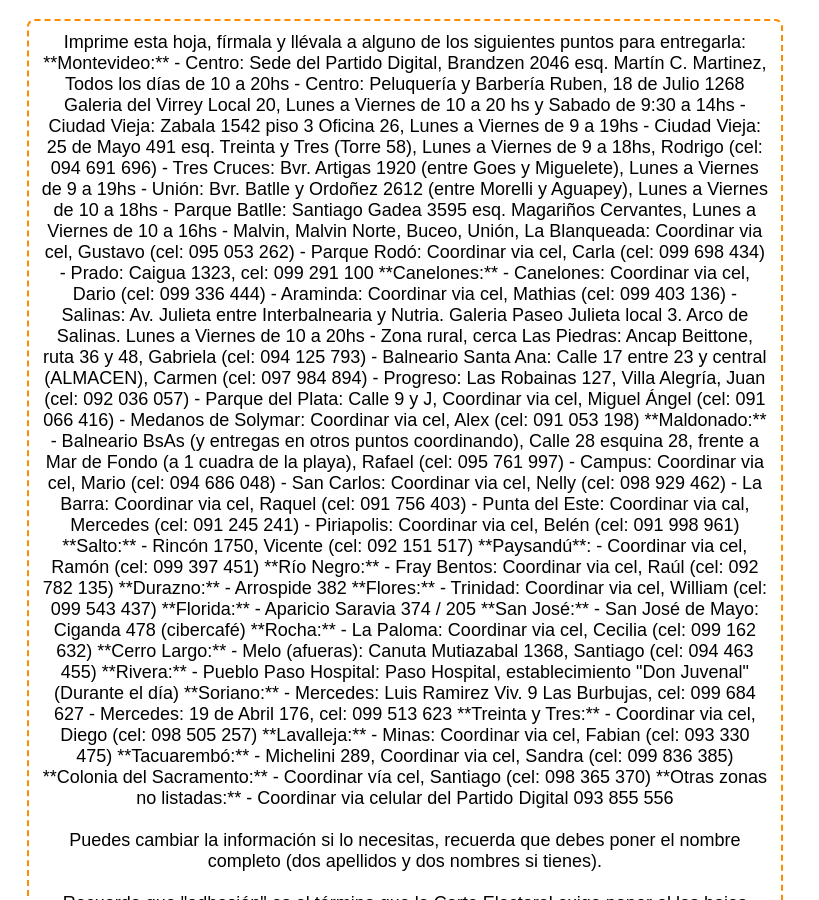
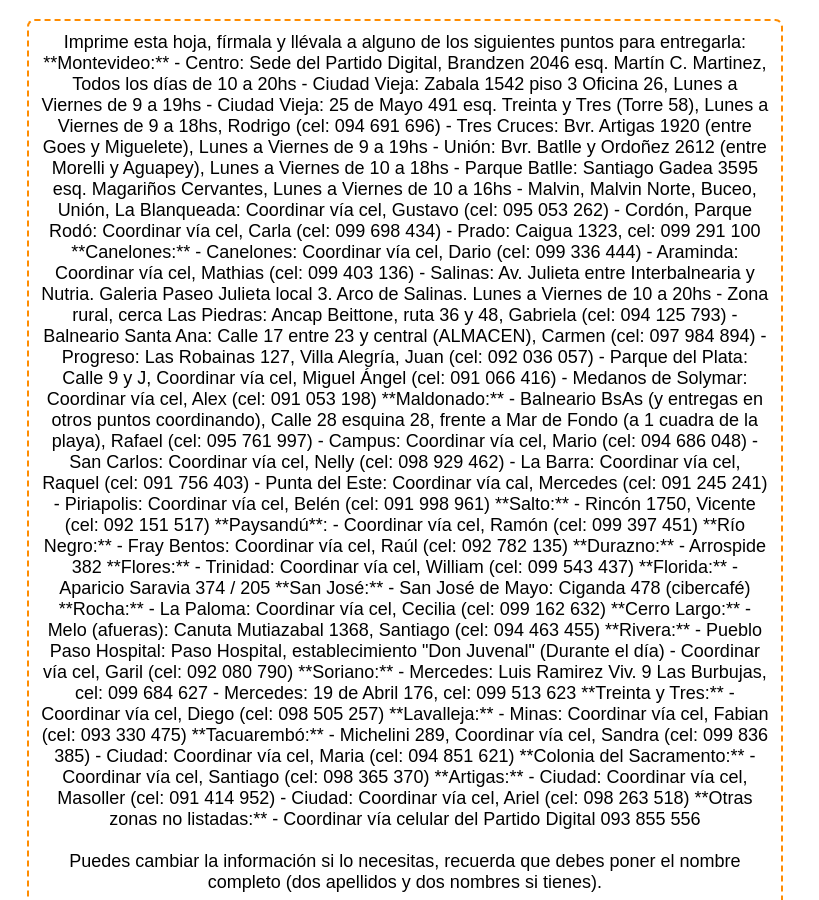
Before and after one commit to PartidoDigital/PartidoDigital-Web, a Jekyll site: the page built from hoja.html, in a window 1280 px wide and 900 px high. Shown: the whole window, without its empty margins (0-819 px from the left). Built offline with Jekyll 4.4.1, drawn with Linux system fonts in a browser that asks for light colours.

Commit message:
Update _ubicaciones.html

```diff
--- a/_includes/_ubicaciones.html
+++ b/_includes/_ubicaciones.html
@@ -1,48 +1,47 @@
 
 **Montevideo:**
  - Centro: Sede del Partido Digital, Brandzen 2046 esq. Martín C. Martinez, Todos los días de 10 a 20hs
- - Centro: Peluquería y Barbería Ruben, 18 de Julio 1268 Galeria del Virrey Local 20, Lunes a Viernes de 10 a 20 hs y Sabado de 9:30 a 14hs
  - Ciudad Vieja: Zabala 1542 piso 3 Oficina 26, Lunes a Viernes de 9 a 19hs
  - Ciudad Vieja: 25 de Mayo 491 esq. Treinta y Tres (Torre 58), Lunes a Viernes de 9 a 18hs, Rodrigo (cel: 094 691 696)
  - Tres Cruces: Bvr. Artigas 1920 (entre Goes y Miguelete), Lunes a Viernes de 9 a 19hs
  - Unión: Bvr. Batlle y Ordoñez 2612 (entre Morelli y Aguapey), Lunes a Viernes de 10 a 18hs
  - Parque Batlle: Santiago Gadea 3595 esq. Magariños Cervantes, Lunes a Viernes de 10 a 16hs
- - Malvin, Malvin Norte, Buceo, Unión, La Blanqueada: Coordinar via cel, Gustavo (cel: 095 053 262)
- - Parque Rodó: Coordinar via cel, Carla (cel: 099 698 434)
+ - Malvin, Malvin Norte, Buceo, Unión, La Blanqueada: Coordinar vía cel, Gustavo (cel: 095 053 262)
+ - Cordón, Parque Rodó: Coordinar vía cel, Carla (cel: 099 698 434)
  - Prado: Caigua 1323, cel: 099 291 100
 
  **Canelones:**
- - Canelones: Coordinar via cel, Dario (cel: 099 336 444)
- - Araminda: Coordinar via cel, Mathias (cel: 099 403 136)
+ - Canelones: Coordinar vía cel, Dario (cel: 099 336 444)
+ - Araminda: Coordinar vía cel, Mathias (cel: 099 403 136)
  - Salinas: Av. Julieta entre Interbalnearia y Nutria. Galeria Paseo Julieta local 3. Arco de Salinas. Lunes a Viernes de 10 a 20hs
  - Zona rural, cerca Las Piedras: Ancap Beittone, ruta 36 y 48, Gabriela (cel: 094 125 793)
  - Balneario Santa Ana: Calle 17 entre 23 y central (ALMACEN), Carmen (cel: 097 984 894)
  - Progreso: Las Robainas 127, Villa Alegría, Juan (cel: 092 036 057)
- - Parque del Plata: Calle 9 y J, Coordinar via cel, Miguel Ángel (cel: 091 066 416)
- - Medanos de Solymar: Coordinar via cel, Alex (cel: 091 053 198)
+ - Parque del Plata: Calle 9 y J, Coordinar vía cel, Miguel Ángel (cel: 091 066 416)
+ - Medanos de Solymar: Coordinar vía cel, Alex (cel: 091 053 198)
 
  **Maldonado:**
  - Balneario BsAs (y entregas en otros puntos coordinando), Calle 28 esquina 28, frente a Mar de Fondo (a 1 cuadra de la playa), Rafael (cel: 095 761 997)
- - Campus: Coordinar via cel, Mario (cel: 094 686 048)
- - San Carlos: Coordinar via cel, Nelly (cel: 098 929 462)
- - La Barra: Coordinar via cel, Raquel (cel: 091 756 403)
- - Punta del Este: Coordinar via cal, Mercedes (cel: 091 245 241)
- - Piriapolis: Coordinar via cel, Belén (cel: 091 998 961)
+ - Campus: Coordinar vía cel, Mario (cel: 094 686 048)
+ - San Carlos: Coordinar vía cel, Nelly (cel: 098 929 462)
+ - La Barra: Coordinar vía cel, Raquel (cel: 091 756 403)
+ - Punta del Este: Coordinar vía cal, Mercedes (cel: 091 245 241)
+ - Piriapolis: Coordinar vía cel, Belén (cel: 091 998 961)
 
 **Salto:**
  - Rincón 1750, Vicente (cel: 092 151 517)
 
 **Paysandú**:
- - Coordinar via cel, Ramón (cel: 099 397 451)
+ - Coordinar vía cel, Ramón (cel: 099 397 451)
 
 **Río Negro:**
- - Fray Bentos: Coordinar via cel, Raúl (cel: 092 782 135)
+ - Fray Bentos: Coordinar vía cel, Raúl (cel: 092 782 135)
 
- **Durazno:**
+**Durazno:**
  - Arrospide 382
 
 **Flores:**
- - Trinidad: Coordinar via cel, William (cel: 099 543 437)
+ - Trinidad: Coordinar vía cel, William (cel: 099 543 437)
 
 **Florida:**
 - Aparicio Saravia 374 / 205
@@ -51,29 +50,35 @@
  - San José de Mayo: Ciganda 478 (cibercafé)
 
 **Rocha:**
- - La Paloma: Coordinar via cel, Cecilia (cel: 099 162 632)
+ - La Paloma: Coordinar vía cel, Cecilia (cel: 099 162 632)
 
 **Cerro Largo:**
  - Melo (afueras): Canuta Mutiazabal 1368, Santiago (cel: 094 463 455)
 
 **Rivera:**
  - Pueblo Paso Hospital: Paso Hospital, establecimiento "Don Juvenal" (Durante el día)
+ - Coordinar vía cel, Garil (cel: 092 080 790)
 
 **Soriano:**
  - Mercedes: Luis Ramirez Viv. 9 Las Burbujas, cel: 099 684 627
  - Mercedes: 19 de Abril 176, cel: 099 513 623
 
 **Treinta y Tres:**
- - Coordinar via cel, Diego (cel: 098 505 257)
+ - Coordinar vía cel, Diego (cel: 098 505 257)
 
 **Lavalleja:**
- - Minas: Coordinar via cel, Fabian (cel: 093 330 475)
+ - Minas: Coordinar vía cel, Fabian (cel: 093 330 475)
 
 **Tacuarembó:**
- - Michelini 289, Coordinar via cel, Sandra (cel: 099 836 385)
+ - Michelini 289, Coordinar vía cel, Sandra (cel: 099 836 385)
+ - Ciudad: Coordinar vía cel, Maria (cel: 094 851 621)
 
 **Colonia del Sacramento:**
  - Coordinar vía cel, Santiago (cel: 098 365 370)
 
+**Artigas:**
+ - Ciudad: Coordinar vía cel, Masoller (cel: 091 414 952)
+ - Ciudad: Coordinar vía cel, Ariel (cel: 098 263 518)
+
 **Otras zonas no listadas:**
- - Coordinar via celular del Partido Digital 093 855 556
+ - Coordinar vía celular del Partido Digital 093 855 556
```
